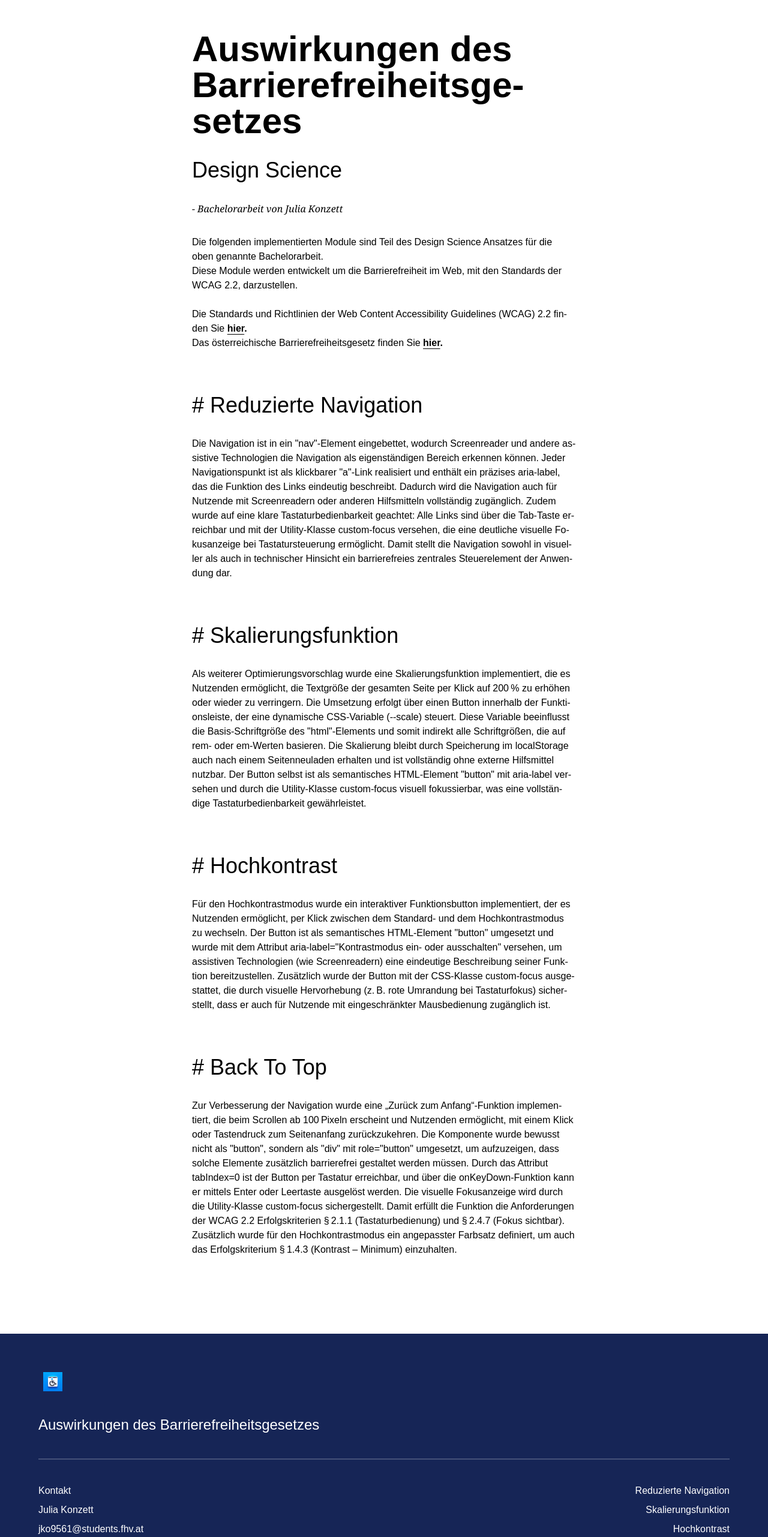
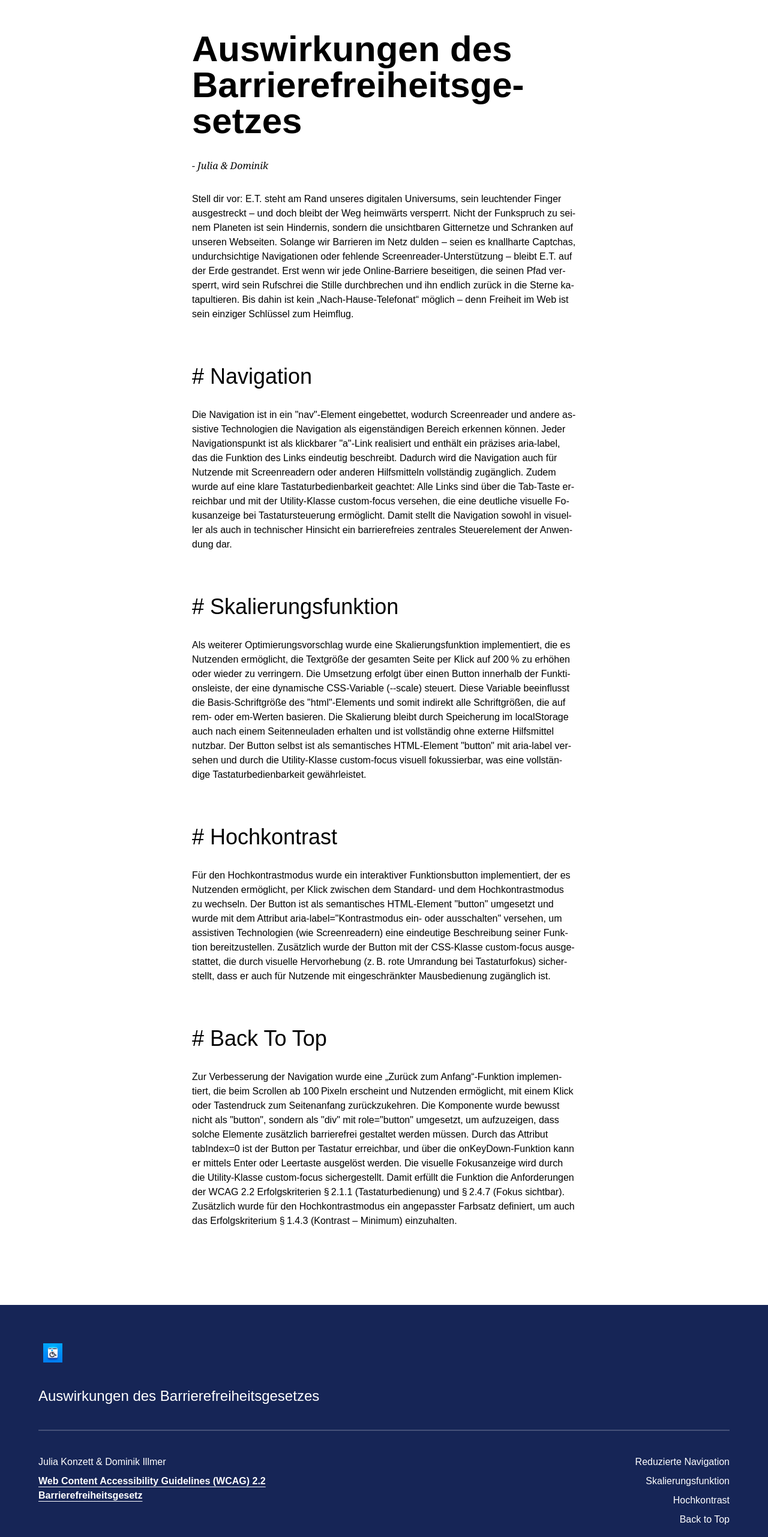
Before and after one commit to juliakonzett/accessibility-x-file, a Next.js app: page / in a window 1280 px wide. Shown: the part 234-2797 px from the top of the page at 60% size. Built offline with nearby package versions, Linux system fonts and the light colour scheme.

Commit message:
updated to x files data

```diff
--- a/src/components/Footer.tsx
+++ b/src/components/Footer.tsx
@@ -23,10 +23,31 @@ export default function Footer() {
       <div className='flex flex-row justify-between w-full'>
         {/* Kontakt */}
         <div className='flex flex-col gap-2'>
-          <span>Kontakt</span>
-          <span>Julia Konzett</span>
-          <span>jko9561@students.fhv.at</span>
-          <span>Fachhochschule Vorarlberg</span>
+          <span>Julia Konzett & Dominik Illmer</span>
+          <span>
+            <strong>
+              <a
+                aria-label='Öffnet die WCAG 2.2 in einem neuen Tab'
+                target='blank'
+                className='underline underline-offset-4 custom-focus'
+                tabIndex={0}
+                href='https://www.w3.org/TR/WCAG22/'>
+                Web Content Accessibility Guidelines (WCAG) 2.2
+              </a>
+              <br />
+            </strong>
+            <strong>
+              <a
+                aria-label='Öffnet das Barrierefreiheitsgesetz in einem neuen Tab'
+                target='blank'
+                tabIndex={0}
+                className='underline underline-offset-4 custom-focus'
+                href='https://www.ris.bka.gv.at/Dokumente/BgblAuth/BGBLA_2023_I_76/BGBLA_2023_I_76.html'>
+                Barrierefreiheitsgesetz
+              </a>
+              <br />
+            </strong>
+          </span>
         </div>
 
         {/* Navigation */}
--- a/src/components/Intro.tsx
+++ b/src/components/Intro.tsx
@@ -4,39 +4,20 @@ export default function Intro() {
       <h1 className='font-semibold text-6xl'>
         Auswirkungen des Barrierefreiheitsgesetzes
       </h1>
-      <h2 className='font-medium text-4xl'>Design Science</h2>
-      <p className='font-serif italic'>- Bachelorarbeit von Julia Konzett</p>
+      <p className='font-serif italic'>- Julia & Dominik</p>
       <p>
-        Die folgenden implementierten Module sind Teil des Design Science
-        Ansatzes für die oben genannte Bachelorarbeit. <br />
-        Diese Module werden entwickelt um die Barrierefreiheit im Web, mit den
-        Standards der WCAG 2.2, darzustellen. <br />
+        Stell dir vor: E.T. steht am Rand unseres digitalen Universums, sein
+        leuchtender Finger ausgestreckt – und doch bleibt der Weg heimwärts
+        versperrt. Nicht der Funkspruch zu seinem Planeten ist sein Hindernis,
+        sondern die unsichtbaren Gitternetze und Schranken auf unseren
+        Webseiten. Solange wir Barrieren im Netz dulden – seien es knallharte
+        Captchas, undurchsichtige Navigationen oder fehlende
+        Screenreader-Unterstützung – bleibt E.T. auf der Erde gestrandet. Erst
+        wenn wir jede Online-Barriere beseitigen, die seinen Pfad versperrt,
+        wird sein Rufschrei die Stille durchbrechen und ihn endlich zurück in
+        die Sterne katapultieren. Bis dahin ist kein „Nach-Hause-Telefonat“
+        möglich – denn Freiheit im Web ist sein einziger Schlüssel zum Heimflug.
         <br />
-        Die Standards und Richtlinien der Web Content Accessibility Guidelines
-        (WCAG) 2.2 finden Sie{' '}
-        <strong>
-          <a
-            aria-label='Öffnet die WCAG 2.2 in einem neuen Tab'
-            target='blank'
-            className='underline underline-offset-4 custom-focus'
-            tabIndex={0}
-            href='https://www.w3.org/TR/WCAG22/'>
-            hier
-          </a>
-          . <br />
-        </strong>
-        Das österreichische Barrierefreiheitsgesetz finden Sie{' '}
-        <strong>
-          <a
-            aria-label='Öffnet das Barrierefreiheitsgesetz in einem neuen Tab'
-            target='blank'
-            tabIndex={0}
-            className='underline underline-offset-4 custom-focus'
-            href='https://www.ris.bka.gv.at/Dokumente/BgblAuth/BGBLA_2023_I_76/BGBLA_2023_I_76.html'>
-            hier
-          </a>
-          . <br />
-        </strong>
       </p>
     </div>
   );
--- a/src/components/Navbar.tsx
+++ b/src/components/Navbar.tsx
@@ -23,7 +23,7 @@ export default function Navbar() {
         tabIndex={0}
         href='#navigation'
         className='custom-focus'>
-        Reduzierte Navigation
+        Navigation
       </Link>
       <Link
         aria-label={'Scrollt zum Abschnitt der Seite der Skalierungsfunktion'}
--- a/src/components/ReducedNavigation.tsx
+++ b/src/components/ReducedNavigation.tsx
@@ -1,7 +1,7 @@
 export default function ReducedNavigation() {
   return (
     <div>
-      <h2 className='font-medium text-4xl my-8'># Reduzierte Navigation</h2>
+      <h2 className='font-medium text-4xl my-8'># Navigation</h2>
       <p>
         Die Navigation ist in ein "nav"-Element eingebettet, wodurch
         Screenreader und andere assistive Technologien die Navigation als
```
